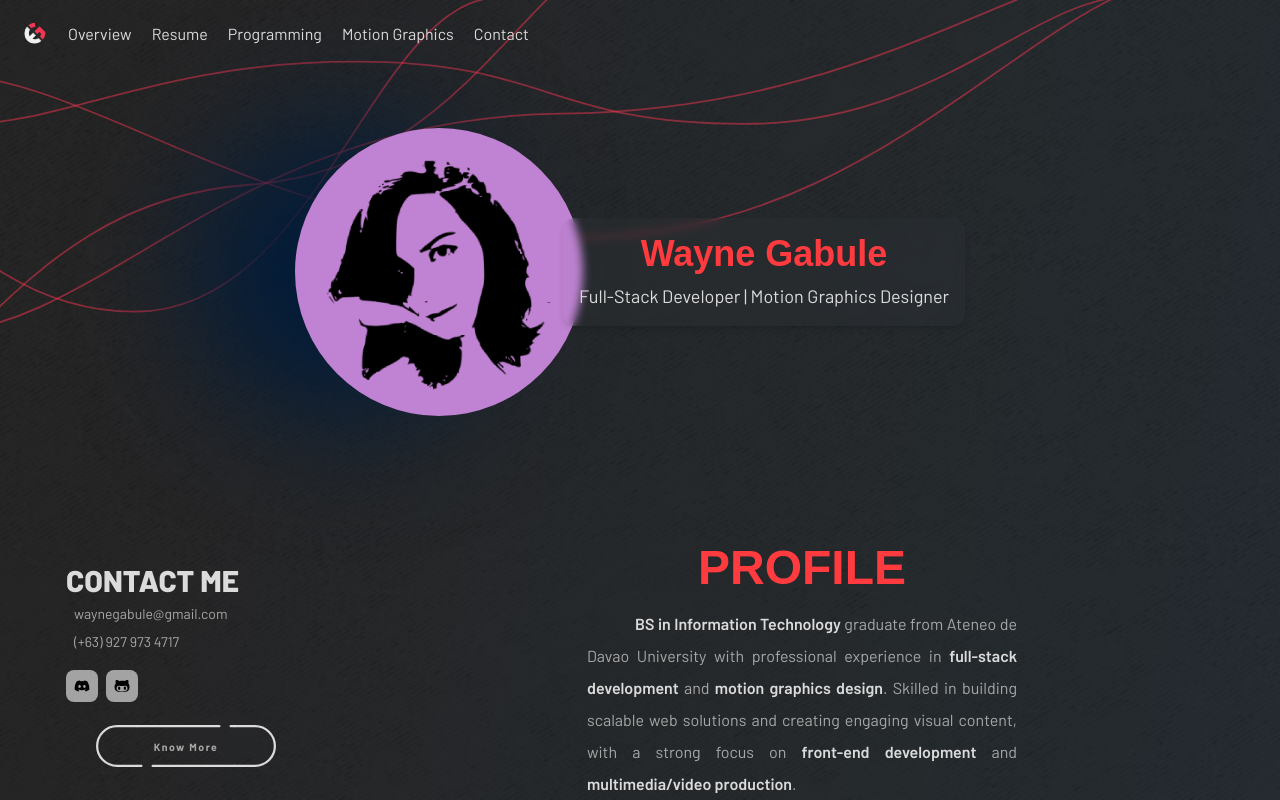
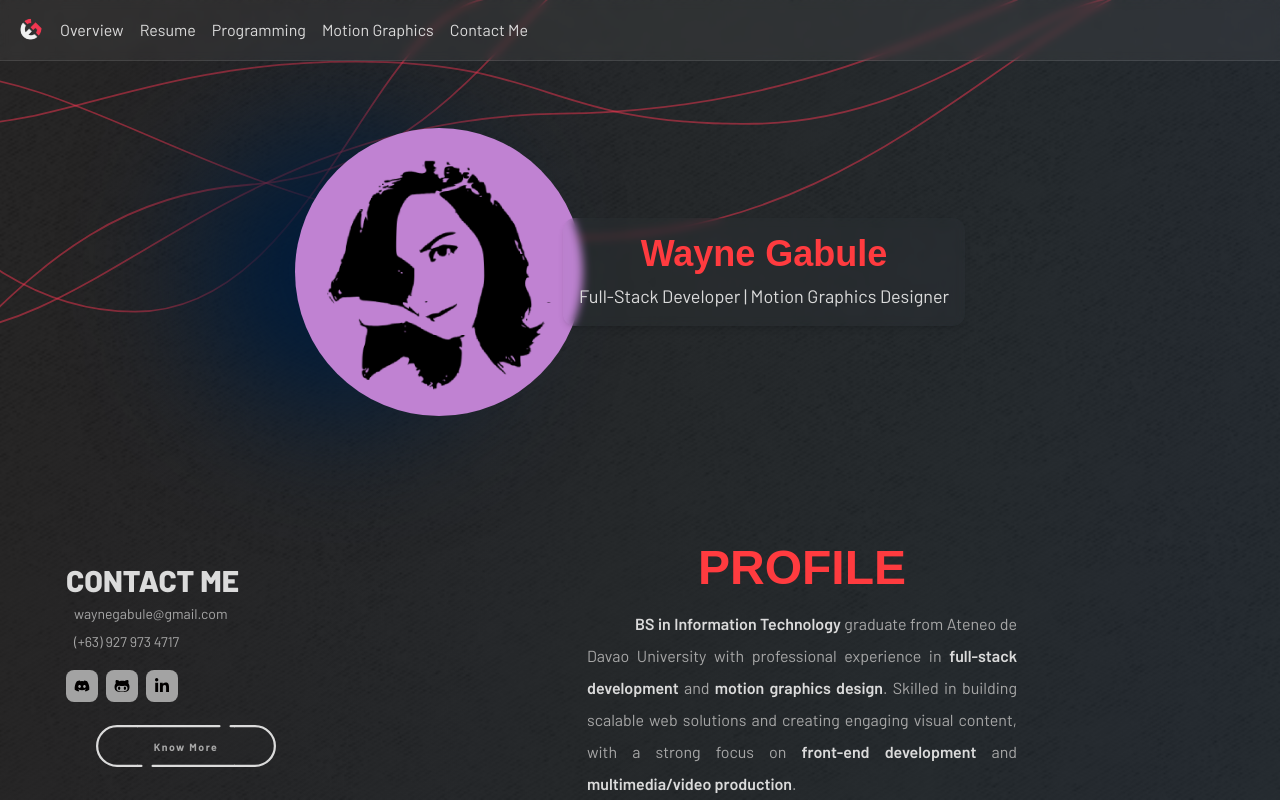
Before and after one commit to Coralise/Wayne-Portfolio, a Next.js app: page /resume in a window 1280 px wide. Shown: the top 800 px of the page. Built offline with nearby package versions, Linux system fonts and the light colour scheme; a web font is replaced by a local one; what tailwindcss-motion would draw is missing.

Commit message:
Refactor header and contact sections for improved clarity and consistency

```diff
--- a/app/components/header.js
+++ b/app/components/header.js
@@ -13,14 +13,14 @@ export default function Header() {
     }
 
     return (
-        <header>
-            <div className="p-5 rounded-2xl hidden sm:flex gap-5 my-auto fixed container z-50">
+        <header className="">
+            <div className="p-4 hidden sm:flex gap-4 my-auto fixed z-50 w-full backdrop-blur-sm bg-white/5 border-b-[1px] border-white/10">
                 <Link href={'/'}><img alt="Logo" src="images/logo.png" className="size-5 hover:size-7 m-1 hover:m-0 transition-all duration-300 ease-out rotate-[-45deg] hover:rotate-[0deg] active:size-5 active:m-1" /></Link>
                 <Link href={'/'} className="hover:text-highlight transition-all ease-out duration-300 my-auto hover:-rotate-6 active:rotate-6 hover:font-semibold">Overview</Link>
                 <Link href={'/resume'} className="hover:text-highlight transition-all ease-out duration-300 my-auto hover:-rotate-6 active:rotate-6 hover:font-semibold">Resume</Link>
                 <Link href={'/programming-portfolio'} className="hover:text-highlight transition-all ease-out duration-300 my-auto hover:-rotate-6 active:rotate-6 hover:font-semibold">Programming</Link>
                 <Link href={'/motion-graphics-portfolio'} className="hover:text-highlight transition-all ease-out duration-300 my-auto hover:-rotate-6 active:rotate-6 hover:font-semibold">Motion Graphics</Link>
-                <Link href={'/contact'} className="hover:text-highlight transition-all ease-out duration-300 my-auto hover:-rotate-6 active:rotate-6 hover:font-semibold">Contact</Link>
+                <Link href={'/contact'} className="hover:text-highlight transition-all ease-out duration-300 my-auto hover:-rotate-6 active:rotate-6 hover:font-semibold">Contact Me</Link>
             </div>
             <div className={`flex w-screen z-40 justify-end absolute`}>
                 <button onClick={toggleNavBar} className={`${navBarOpened ? "max-sm:opacity-30 sm:opacity-0 sm:pointer-events-none" : "opacity-0 pointer-events-none"} transition-opacity duration-500 fixed w-screen h-screen bg-black -z-50`} />
@@ -30,7 +30,7 @@ export default function Header() {
                         <Link href={'/resume'} onClick={toggleNavBar}>Resume</Link>
                         <Link href={'/programming-portfolio'} onClick={toggleNavBar}>Programming</Link>
                         <Link href={'/motion-graphics-portfolio'} onClick={toggleNavBar}>Motion Graphics</Link>
-                        <Link href={'/contact'} onClick={toggleNavBar}>Contact</Link>
+                        <Link href={'/contact'} onClick={toggleNavBar}>Contact Me</Link>
                     </div>
                 </div>
             </div>
--- a/app/contact/page.js
+++ b/app/contact/page.js
@@ -22,10 +22,10 @@ export default function Contact() {
                     <a href="https://github.com/Coralise" target="_blank" className="flex w-fit p-2 bg-neutral-400 rounded-lg transition-all duration-500 hover:bg-transparent text-background hover:text-[#6e5494] shadow-[transparent_0px_0px_5px_4px] hover:shadow-[#6e5494_0px_0px_5px_4px]">
                         <FaGithubAlt className="size-4" />
                     </a>
-                    {/* <a href="https://www.linkedin.com/in/sean-wayne-gabule-083a481a6/" target="_blank" className="flex w-fit p-2 bg-neutral-400 rounded-lg transition-all duration-500 hover:bg-transparent text-background hover:text-[#0077B5] shadow-[transparent_0px_0px_5px_4px] hover:shadow-[#0077B5_0px_0px_5px_4px]">
+                    <a href="https://www.linkedin.com/in/sean-wayne-gabule-083a481a6/" target="_blank" className="flex w-fit p-2 bg-neutral-400 rounded-lg transition-all duration-500 hover:bg-transparent text-background hover:text-[#0077B5] shadow-[transparent_0px_0px_5px_4px] hover:shadow-[#0077B5_0px_0px_5px_4px]">
                         <FaLinkedinIn className="size-4" />
                     </a>
-                    <a href="https://www.facebook.com/Waynezki" target="_blank" className="flex w-fit p-2 bg-neutral-400 rounded-lg transition-all duration-500 hover:bg-transparent text-background hover:text-[#1877F2] shadow-[transparent_0px_0px_5px_4px] hover:shadow-[#1877F2_0px_0px_5px_4px]">
+                    {/* <a href="https://www.facebook.com/Waynezki" target="_blank" className="flex w-fit p-2 bg-neutral-400 rounded-lg transition-all duration-500 hover:bg-transparent text-background hover:text-[#1877F2] shadow-[transparent_0px_0px_5px_4px] hover:shadow-[#1877F2_0px_0px_5px_4px]">
                         <FaFacebookF className="size-4" />
                     </a> */}
                 </div>
--- a/app/resume/page.js
+++ b/app/resume/page.js
@@ -399,10 +399,10 @@ function ContactMeCard({gradientHover, beforeMail, className, center=false}) {
                         <a href="https://github.com/Coralise" target="_blank" className="flex w-fit p-2 bg-neutral-400 rounded-lg transition-all duration-500 hover:bg-transparent text-background hover:text-[#6e5494] shadow-[transparent_0px_0px_5px_4px] hover:shadow-[#6e5494_0px_0px_5px_4px]">
                             <FaGithubAlt className="size-4" />
                         </a>
-                        {/* <a href="https://www.linkedin.com/in/sean-wayne-gabule-083a481a6/" target="_blank" className="flex w-fit p-2 bg-neutral-400 rounded-lg transition-all duration-500 hover:bg-transparent text-background hover:text-[#0077B5] shadow-[transparent_0px_0px_5px_4px] hover:shadow-[#0077B5_0px_0px_5px_4px]">
+                        <a href="https://www.linkedin.com/in/sean-wayne-gabule-083a481a6/" target="_blank" className="flex w-fit p-2 bg-neutral-400 rounded-lg transition-all duration-500 hover:bg-transparent text-background hover:text-[#0077B5] shadow-[transparent_0px_0px_5px_4px] hover:shadow-[#0077B5_0px_0px_5px_4px]">
                             <FaLinkedinIn className="size-4" />
                         </a>
-                        <a href="https://www.facebook.com/Waynezki" target="_blank" className="flex w-fit p-2 bg-neutral-400 rounded-lg transition-all duration-500 hover:bg-transparent text-background hover:text-[#1877F2] shadow-[transparent_0px_0px_5px_4px] hover:shadow-[#1877F2_0px_0px_5px_4px]">
+                        {/* <a href="https://www.facebook.com/Waynezki" target="_blank" className="flex w-fit p-2 bg-neutral-400 rounded-lg transition-all duration-500 hover:bg-transparent text-background hover:text-[#1877F2] shadow-[transparent_0px_0px_5px_4px] hover:shadow-[#1877F2_0px_0px_5px_4px]">
                             <FaFacebookF className="size-4" />
                         </a> */}
                     </div>
```
